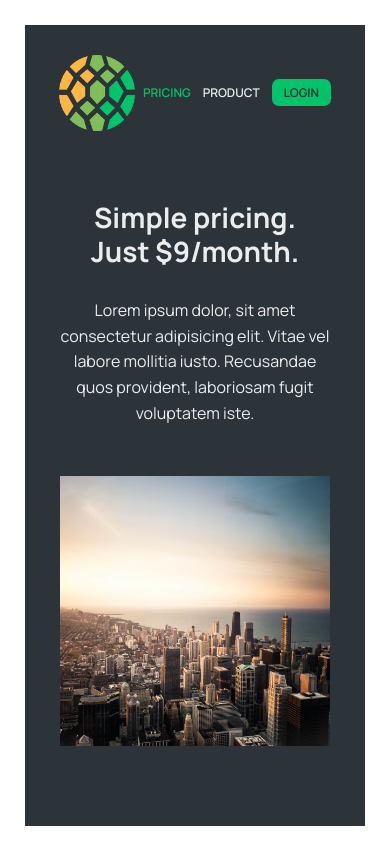
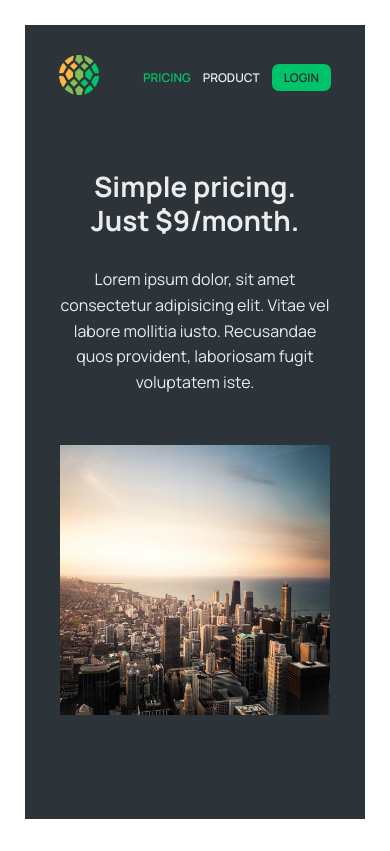
Before and after one commit to izzy2541/worldwise, a React (Vite) app: page /pricing in a window 390 px wide. Built offline with nearby package versions, Linux system fonts and the light colour scheme; no server answers.

Commit message:
change logo size on pricing and product page

```diff
--- a/src/pages/Product.jsx
+++ b/src/pages/Product.jsx
@@ -8,6 +8,7 @@ export default function Product() {
       <PageNav />
       <section>
         <img
+        className="hero-img"
           src="img-1.jpg"
           alt="person with dog overlooking mountain with sunset"
         />
--- a/src/pages/Product.module.css
+++ b/src/pages/Product.module.css
@@ -44,7 +44,7 @@
     width: 90%;
   }
 
-  .product img {
+  .product .hero-img {
     max-width: 100%;
     margin: 0 auto;
     display: block;
```
